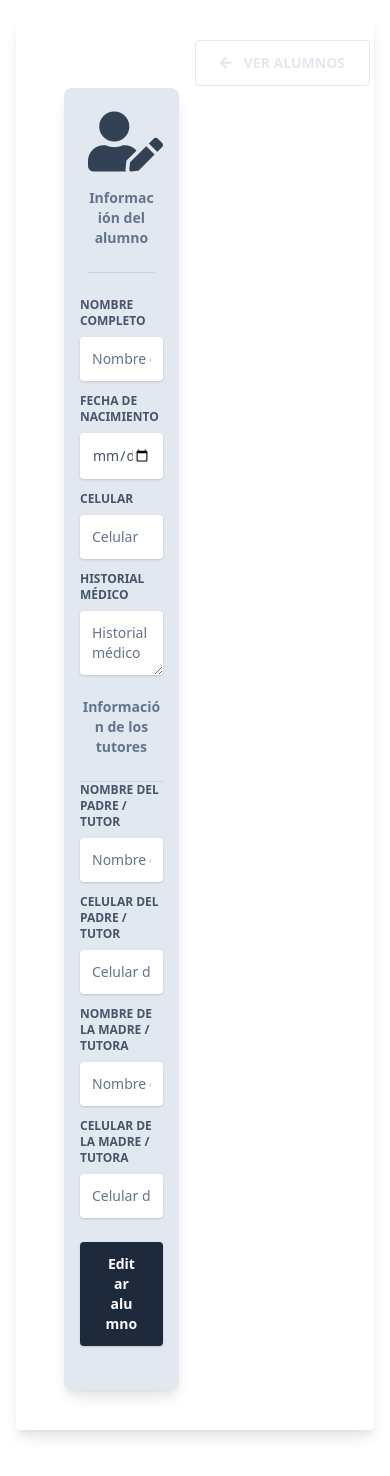
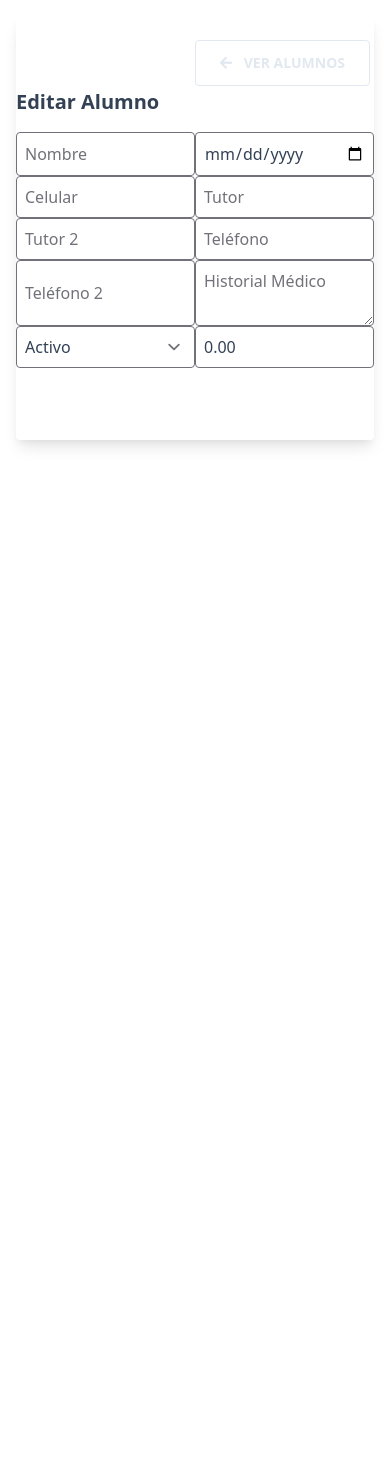
Before and after one commit to PinalFelix16/NodeControl-main-main, a Next.js app: page /administrador/EditAlumno in a window 390 px wide. Shown: the top 1476 px of the page. After the commit the page ends 844 px from the top, so only its background shows below. Built offline with nearby package versions, Linux system fonts and the light colour scheme; no server answers.

Commit message:
cambios en edit alumn y clases

```diff
--- a/components/Alumnos/Forms/EditForm.js
+++ b/components/Alumnos/Forms/EditForm.js
@@ -1,8 +1,10 @@
+"use client";
+
 import React, { useEffect, useState } from "react";
-import Link from "next/link";
-import {fetchAlumnoAllData, storeAlumno, updateAlumno} from "services/api/alumnos"
+import Swal from "sweetalert2";
+import { fetchAlumnoAllData, updateAlumno } from "services/api/alumnos";
 
-export default function EditForm({setView, selectedUser}) {
+export default function EditarAlumno({ setView, selectedUser }) {
   const initialFormData = {
     nombre: "",
     fecha_nac: "",
@@ -16,210 +18,178 @@ export default function EditForm({setView, selectedUser}) {
     beca: "0.00"
   };
 
-    const [alumnoData, setAlumnoData] = useState();
   const [formData, setFormData] = useState(initialFormData);
+  const [loading, setLoading] = useState(false);
 
-    async function getAlumno() {
+  // 1️⃣ Obtener datos del alumno
+  useEffect(() => {
+    const getAlumno = async () => {
+      try {
         const data = await fetchAlumnoAllData(selectedUser);
-        setAlumnoData(data.alumno)
+        if (data?.alumno) {
+          setFormData({
+            nombre: data.alumno.nombre || "",
+            fecha_nac: data.alumno.fecha_nac || "",
+            celular: data.alumno.celular || "",
+            tutor: data.alumno.tutor || "",
+            tutor_2: data.alumno.tutor_2 || "",
+            telefono: data.alumno.telefono || "",
+            telefono_2: data.alumno.telefono_2 || "",
+            hist_medico: data.alumno.hist_medico || "",
+            status: data.alumno.status ?? 1,
+            beca: data.alumno.beca?.toString() || "0.00"
+          });
         }
+      } catch (error) {
+        console.error("Error al obtener alumno:", error);
+        Swal.fire("Error", "No se pudieron cargar los datos del alumno", "error");
+      }
+    };
 
-      useEffect(() => {
+    if (selectedUser) {
       getAlumno();
+    }
   }, [selectedUser]);
 
-        useEffect(()=>{
-           setFormData( {
-            nombre: "",
-            fecha_nac: "",
-            celular: "",
-            tutor: "",
-            tutor_2: "",
-            telefono: "",
-            telefono_2: "",
-            hist_medico: "",
-            status: 1,
-            beca: "0.00",
-            ...alumnoData
-        });
-        },[alumnoData]);
-
-
-
-
-
+  // 2️⃣ Manejo de cambios en inputs
   const handleChange = (e) => {
-        const { id, value } = e.target;
-        setFormData({ ...formData, [id]: value });
+    const { name, value } = e.target;
+    setFormData((prev) => ({
+      ...prev,
+      [name]: value
+    }));
   };
 
-
+  // 3️⃣ Guardar cambios
   const handleSubmit = async (e) => {
     e.preventDefault();
+    setLoading(true);
 
-        const response = await updateAlumno(formData, selectedUser);
-        console.log(formData, selectedUser);
-
-        if (response.message != null) {
-            alert(response.message);
-            setFormData(initialFormData);
-            setView('Table');
-        } else {
-            alert(response.error);
+    try {
+      await updateAlumno(selectedUser, formData);
+      Swal.fire("¡Éxito!", "Alumno actualizado correctamente", "success");
+      setView("allAlumnos"); // Volver a la lista
+    } catch (error) {
+      console.error("Error al actualizar alumno:", error);
+      Swal.fire("Error", "No se pudo actualizar el alumno", "error");
+    } finally {
+      setLoading(false);
     }
   };
 
   return (
-        <>
-            <form onSubmit={handleSubmit}>
-                <div className="container mx-auto px-4 h-full">
-                    <div className="flex content-center items-center justify-center h-full pl-4">
-                        <div className="w-full lg:w-8/12 px-4">
-                            <div className="relative flex flex-col min-w-0 break-words w-full mb-6 shadow-lg rounded-lg bg-blueGray-200 border-0">
-                                <div className="rounded-t mb-0 px-6 py-6">
-                                    <div className="text-center mb-3">
-                                        <i className="fas fa-user-edit text-6xl "></i>
-                                        <h6 className="text-blueGray-500 text-sm font-bold mt-4">
-                                            Información del alumno
-                                        </h6>
-                                    </div>
-                                    <hr className="mt-6 border-b-1 border-blueGray-300" />
-                                </div>
-                                <div className="flex-auto px-4 lg:px-10 py-10 pt-0">
-                                    <div className="relative w-full mb-3">
-                                        <label className="block uppercase text-blueGray-600 text-xs font-bold mb-2" htmlFor="nombre">
-                                            Nombre completo
-                                        </label>
+    <div className="p-6">
+      <h2 className="text-xl font-bold mb-4">Editar Alumno</h2>
+      <form onSubmit={handleSubmit} className="grid grid-cols-2 gap-4">
+
         <input
           type="text"
-                                            id="nombre"
-                                            className="border-0 px-3 py-3 placeholder-blueGray-300 text-blueGray-600 bg-white rounded text-sm shadow focus:outline-none focus:ring w-full ease-linear transition-all duration-150"
-                                            placeholder="Nombre completo"
+          name="nombre"
           value={formData.nombre}
           onChange={handleChange}
+          placeholder="Nombre"
+          className="border p-2 rounded"
+          required
         />
-                                    </div>
 
-                                    <div className="relative w-full mb-3">
-                                        <label className="block uppercase text-blueGray-600 text-xs font-bold mb-2" htmlFor="fecha_nac">
-                                            Fecha de nacimiento
-                                        </label>
         <input
           type="date"
-                                            id="fecha_nac"
-                                            className="border-0 px-3 py-3 placeholder-blueGray-300 text-blueGray-600 bg-white rounded text-sm shadow focus:outline-none focus:ring w-full ease-linear transition-all duration-150"
-                                            placeholder="Fecha de nacimiento"
+          name="fecha_nac"
           value={formData.fecha_nac}
           onChange={handleChange}
+          className="border p-2 rounded"
         />
-                                    </div>
 
-                                    <div className="relative w-full mb-3">
-                                        <label className="block uppercase text-blueGray-600 text-xs font-bold mb-2" htmlFor="celular">
-                                            Celular
-                                        </label>
         <input
           type="text"
-                                            id="celular"
-                                            className="border-0 px-3 py-3 placeholder-blueGray-300 text-blueGray-600 bg-white rounded text-sm shadow focus:outline-none focus:ring w-full ease-linear transition-all duration-150"
-                                            placeholder="Celular"
+          name="celular"
           value={formData.celular}
           onChange={handleChange}
+          placeholder="Celular"
+          className="border p-2 rounded"
         />
-                                    </div>
 
-                                    <div className="relative w-full mb-3">
-                                        <label className="block uppercase text-blueGray-600 text-xs font-bold mb-2" htmlFor="hist_medico">
-                                            Historial médico
-                                        </label>
+        <input
+          type="text"
+          name="tutor"
+          value={formData.tutor}
+          onChange={handleChange}
+          placeholder="Tutor"
+          className="border p-2 rounded"
+        />
+
+        <input
+          type="text"
+          name="tutor_2"
+          value={formData.tutor_2}
+          onChange={handleChange}
+          placeholder="Tutor 2"
+          className="border p-2 rounded"
+        />
+
+        <input
+          type="text"
+          name="telefono"
+          value={formData.telefono}
+          onChange={handleChange}
+          placeholder="Teléfono"
+          className="border p-2 rounded"
+        />
+
+        <input
+          type="text"
+          name="telefono_2"
+          value={formData.telefono_2}
+          onChange={handleChange}
+          placeholder="Teléfono 2"
+          className="border p-2 rounded"
+        />
+
         <textarea
-                                            id="hist_medico"
-                                            className="border-0 px-3 py-3 placeholder-blueGray-300 text-blueGray-600 bg-white rounded text-sm shadow focus:outline-none focus:ring w-full ease-linear transition-all duration-150"
-                                            placeholder="Historial médico"
+          name="hist_medico"
           value={formData.hist_medico}
           onChange={handleChange}
-                                        ></textarea>
-                                    </div>
+          placeholder="Historial Médico"
+          className="border p-2 rounded col-span-2"
+        />
 
-                                    <div className="text-center mb-3">
-                                        <h6 className="text-blueGray-500 text-sm font-bold mt-4">
-                                            Información de los tutores
-                                        </h6>
-                                    </div>
+        <select
+          name="status"
+          value={formData.status}
+          onChange={handleChange}
+          className="border p-2 rounded"
+        >
+          <option value={1}>Activo</option>
+          <option value={0}>Inactivo</option>
+        </select>
 
-                                    <hr className="mt-6 border-b-1 border-blueGray-300" />
+        <input
+          type="number"
+          step="0.01"
+          name="beca"
+          value={formData.beca}
+          onChange={handleChange}
+          placeholder="Beca"
+          className="border p-2 rounded"
+        />
 
-                                    <div className="relative w-full mb-3">
-                                        <label className="block uppercase text-blueGray-600 text-xs font-bold mb-2" htmlFor="tutor">
-                                            Nombre del padre / tutor
-                                        </label>
-                                        <input
-                                            type="text"
-                                            id="tutor"
-                                            className="border-0 px-3 py-3 placeholder-blueGray-300 text-blueGray-600 bg-white rounded text-sm shadow focus:outline-none focus:ring w-full ease-linear transition-all duration-150"
-                                            placeholder="Nombre del padre / tutor"
-                                            value={formData.tutor}
-                                            onChange={handleChange}
-                                        />
-                                    </div>
-
-                                    <div className="relative w-full mb-3">
-                                        <label className="block uppercase text-blueGray-600 text-xs font-bold mb-2" htmlFor="telefono">
-                                            Celular del padre / tutor
-                                        </label>
-                                        <input
-                                            type="text"
-                                            id="telefono"
-                                            className="border-0 px-3 py-3 placeholder-blueGray-300 text-blueGray-600 bg-white rounded text-sm shadow focus:outline-none focus:ring w-full ease-linear transition-all duration-150"
-                                            placeholder="Celular del padre / tutor"
-                                            value={formData.telefono}
-                                            onChange={handleChange}
-                                        />
-                                    </div>
-
-                                    <div className="relative w-full mb-3">
-                                        <label className="block uppercase text-blueGray-600 text-xs font-bold mb-2" htmlFor="tutor_2">
-                                            Nombre de la madre / tutora
-                                        </label>
-                                        <input
-                                            type="text"
-                                            id="tutor_2"
-                                            className="border-0 px-3 py-3 placeholder-blueGray-300 text-blueGray-600 bg-white rounded text-sm shadow focus:outline-none focus:ring w-full ease-linear transition-all duration-150"
-                                            placeholder="Nombre de la madre / tutora"
-                                            value={formData.tutor_2}
-                                            onChange={handleChange}
-                                        />
-                                    </div>
-
-                                    <div className="relative w-full mb-3">
-                                        <label className="block uppercase text-blueGray-600 text-xs font-bold mb-2" htmlFor="telefono_2">
-                                            Celular de la madre / tutora
-                                        </label>
-                                        <input
-                                            type="text"
-                                            id="telefono_2"
-                                            className="border-0 px-3 py-3 placeholder-blueGray-300 text-blueGray-600 bg-white rounded text-sm shadow focus:outline-none focus:ring w-full ease-linear transition-all duration-150"
-                                            placeholder="Celular de la madre / tutora"
-                                            value={formData.telefono_2}
-                                            onChange={handleChange}
-                                        />
-                                    </div>
-
-                                    <div className="text-center mt-6">
+        <div className="col-span-2 flex gap-4 mt-4">
           <button
-                                            className="bg-blueGray-800 text-white active:bg-blueGray-600 text-sm font-bold  px-6 py-3 rounded shadow hover:shadow-lg outline-none focus:outline-none mr-1 mb-1 w-full ease-linear transition-all duration-150"
             type="submit"
+            disabled={loading}
+            className="bg-blue-600 text-white px-4 py-2 rounded hover:bg-blue-700 disabled:opacity-50"
           >
-                                            Editar alumno
+            {loading ? "Guardando..." : "Guardar"}
+          </button>
+          <button
+            type="button"
+            onClick={() => setView("allAlumnos")}
+            className="bg-gray-400 text-white px-4 py-2 rounded hover:bg-gray-500"
+          >
+            Cancelar
           </button>
         </div>
+      </form>
     </div>
-                            </div>
-
-                        </div>
-                    </div>
-                </div>
-            </form>
-        </>
   );
 }
```
Also changed, not shown: services/api/clases.js (+17 -15 lines). Lines whose indentation alone changed are shown as unchanged.
